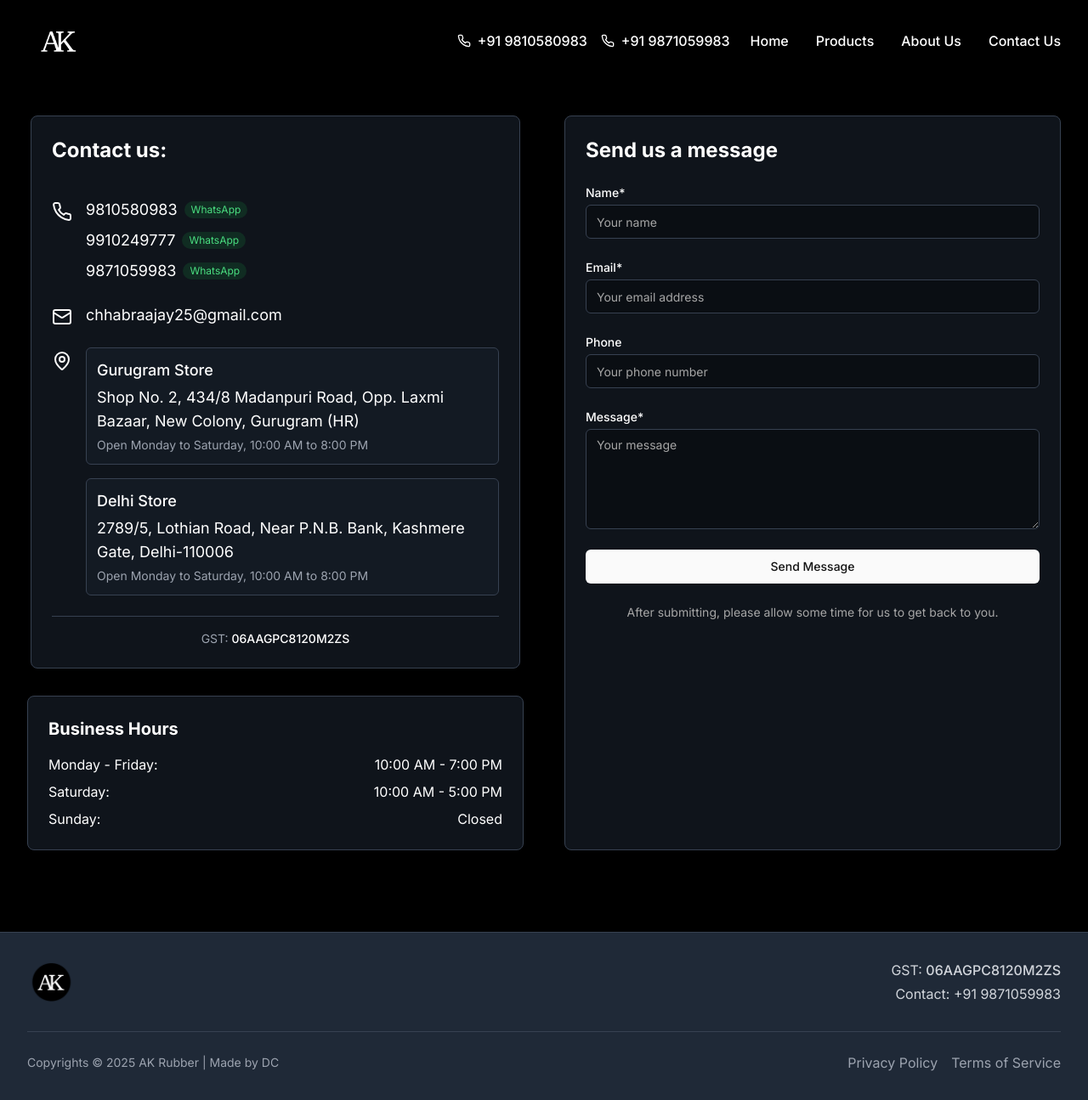
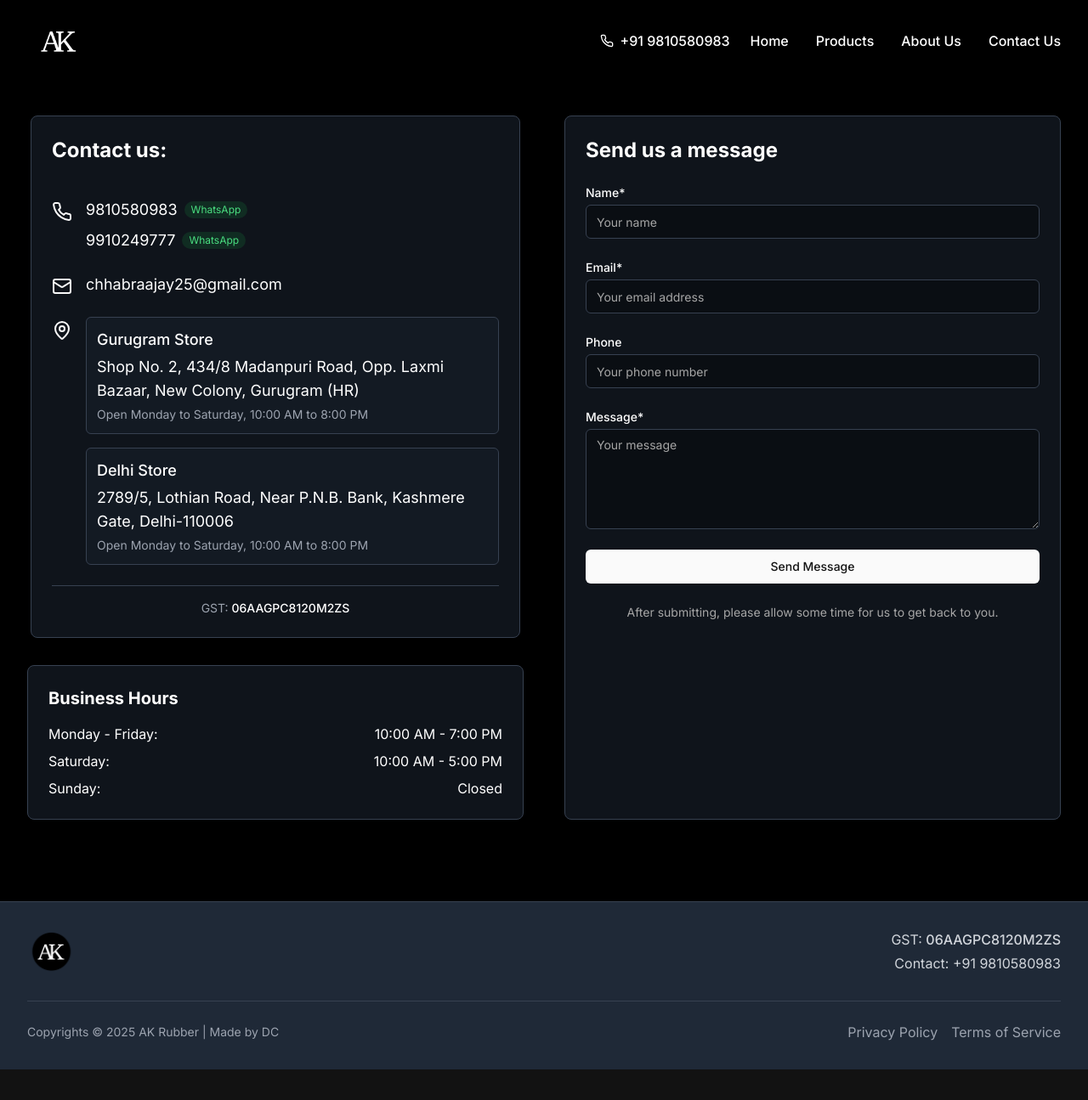
Before and after one commit to chhabraadhruv/ak-rubber-08, a React (Vite) app: page /contact in a window 1280 px wide. Shown: the whole page at 85% size. After the commit the page ends 1259 px from the top, so only its background shows below. Built offline with nearby package versions, Linux system fonts and the light colour scheme.

Commit message:
Remove phone number
Removed a phone number from the website.

```diff
--- a/src/components/ContactInfo.tsx
+++ b/src/components/ContactInfo.tsx
@@ -1,4 +1,3 @@
-
 import { Phone, Mail, MapPin } from "lucide-react";
 
 export default function ContactInfo() {
@@ -40,13 +39,6 @@ export default function ContactInfo() {
             className="text-lg text-left hover:text-primary transition-colors flex items-center"
           >
             <span>9910249777</span>
-            <span className="ml-2 text-xs px-2 py-0.5 bg-green-800/30 text-green-400 rounded-full">WhatsApp</span>
-          </button>
-          <button
-            onClick={() => openWhatsApp('9871059983')}
-            className="text-lg text-left hover:text-primary transition-colors flex items-center"
-          >
-            <span>9871059983</span>
             <span className="ml-2 text-xs px-2 py-0.5 bg-green-800/30 text-green-400 rounded-full">WhatsApp</span>
           </button>
         </div>
--- a/src/components/Footer.tsx
+++ b/src/components/Footer.tsx
@@ -17,7 +17,7 @@ export default function Footer() {
           </div>
           <div className="flex flex-col items-center md:items-end">
             <p className="text-gray-300 mb-1">GST: <span className="font-medium">06AAGPC8120M2ZS</span></p>
-            <p className="text-gray-300">Contact: <a href="tel:+919871059983" className="hover:text-white transition-colors">+91 9871059983</a></p>
+            <p className="text-gray-300">Contact: <a href="tel:+919810580983" className="hover:text-white transition-colors">+91 9810580983</a></p>
           </div>
         </div>
 
--- a/src/components/Header.tsx
+++ b/src/components/Header.tsx
@@ -1,4 +1,3 @@
-
 import { Link } from "react-router-dom";
 import { ThemeToggle } from "./ThemeToggle";
 import { Phone } from "lucide-react";
@@ -34,15 +33,9 @@ export default function Header() {
         </div>
 
         <div className="flex flex-col md:flex-row items-center space-y-4 md:space-y-0 md:space-x-6">
-          <div className="flex flex-col sm:flex-row items-center space-y-2 sm:space-y-0 sm:space-x-4">
-            <div className="flex items-center space-x-2 text-white hover:text-gray-300 transition-colors duration-300">
-              <Phone className="h-4 w-4" />
-              <a href="tel:+919810580983" className="font-medium">+91 9810580983</a>
-            </div>
-            <div className="flex items-center space-x-2 text-white hover:text-gray-300 transition-colors duration-300">
-              <Phone className="h-4 w-4" />
-              <a href="tel:+919871059983" className="font-medium">+91 9871059983</a>
-            </div>
+          <div className="flex items-center space-x-2 text-white hover:text-gray-300 transition-colors duration-300">
+            <Phone className="h-4 w-4" />
+            <a href="tel:+919810580983" className="font-medium">+91 9810580983</a>
           </div>
 
           <nav className="flex items-center space-x-4 md:space-x-8">
```
